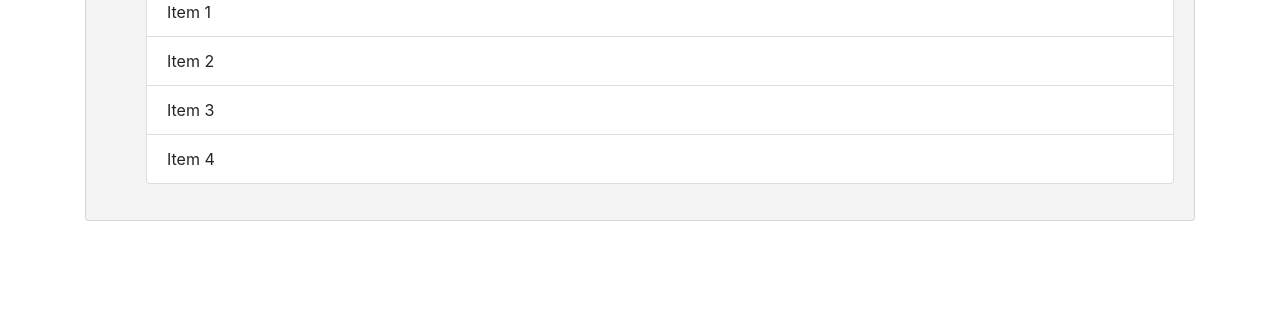
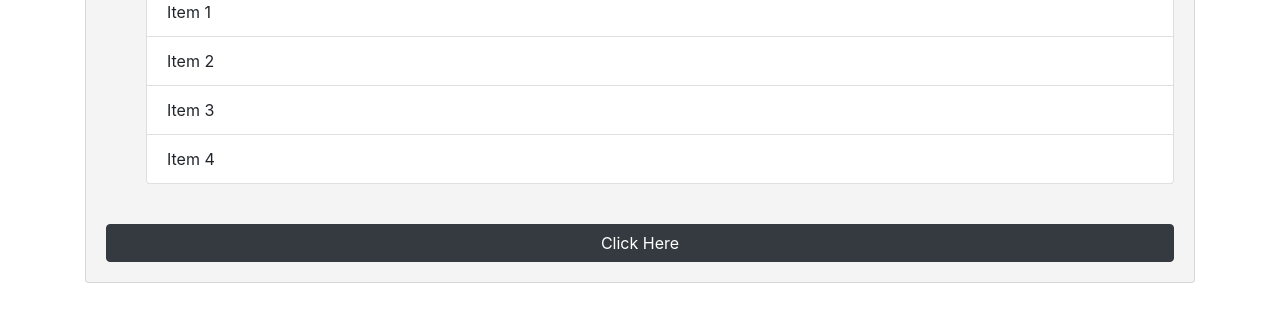
Before and after one commit to Zyrkos/DOM_crash_course, a plain HTML site: page index.html in a window 1280 px wide. Shown: the part 301-622 px from the top of the page. Drawn offline with nearby package versions, Linux system fonts and the light colour scheme.

Commit message:
index.html

```diff
--- a/index.html
+++ b/index.html
@@ -28,6 +28,8 @@
                     <li class="list-group-item">Item 3</li>
                     <li class="list-group-item">Item 4</li>
                 </ul>
+                <br>
+                <button class="btn btn-dark btn block" id="button">Click Here</button>
             </div>
         </div>
 
--- a/script.js
+++ b/script.js
@@ -2,3 +2,10 @@
 
 const itemList = document.querySelector('#items');
 itemList.parentNode.style.backgroundColor = '#f4f4f4';
+
+
+const button = document.getElementById('button').addEventListener('click', buttonClick);
+
+function buttonClick(){
+
+}
```
